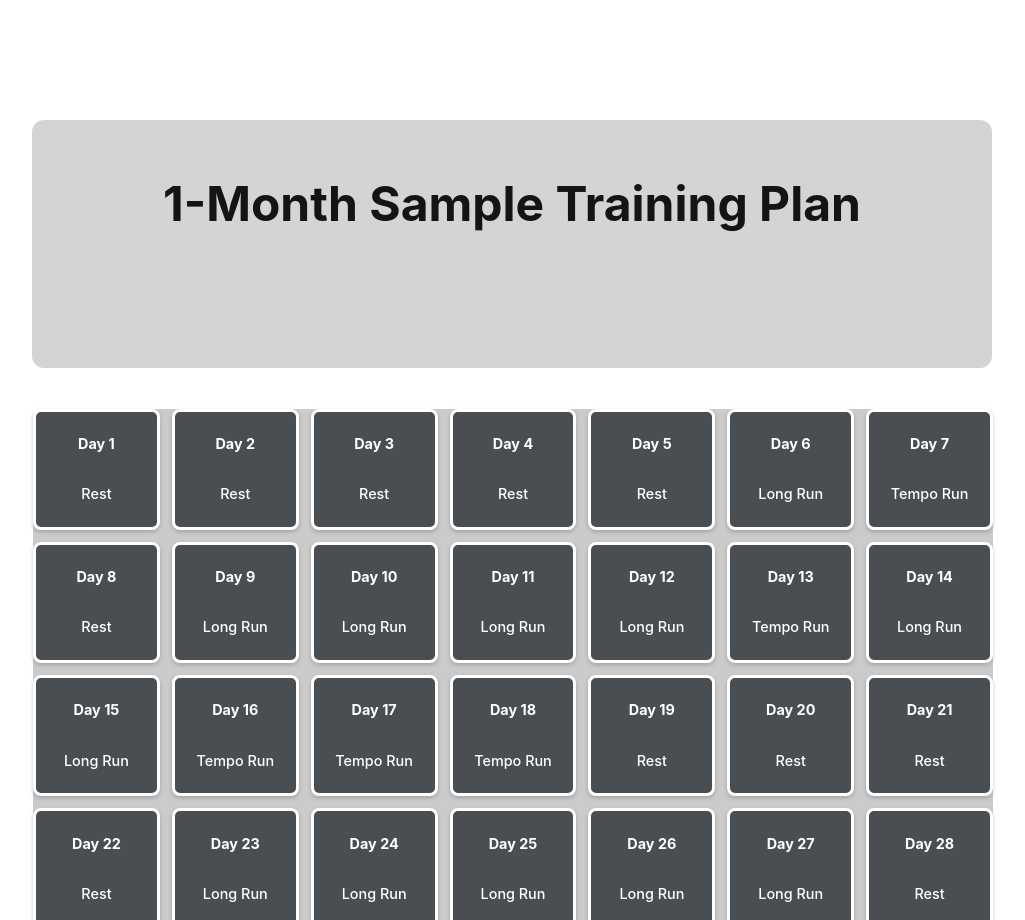
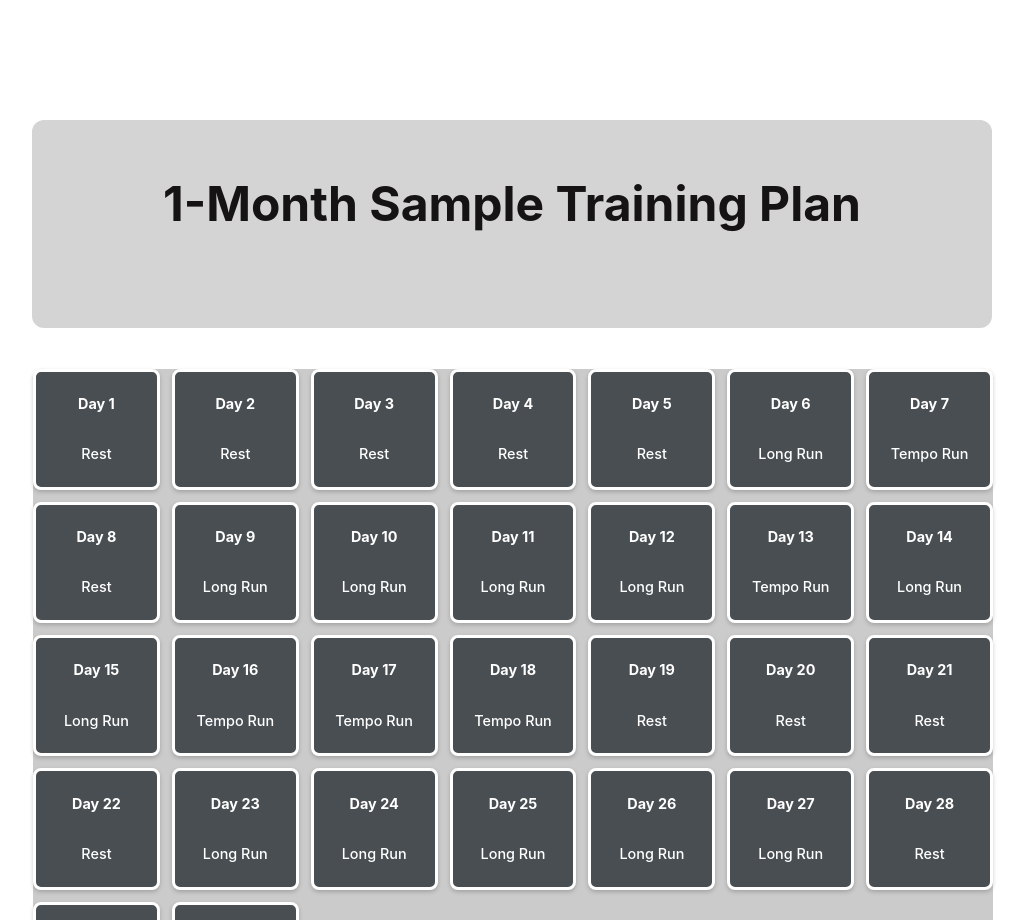
Before and after one commit to tulloch022/marathoner, a React (Vite) app: page / in a window 1280 px wide. Shown: the part 1680-2600 px from the top of the page, without its empty margins (128-1153 px from the left). Built offline with nearby package versions, Linux system fonts and the light colour scheme.

Commit message:
resized calendar heading

```diff
--- a/src/index.css
+++ b/src/index.css
@@ -351,7 +351,7 @@ h1, p {
   background-color: rgb(212, 212, 212);
   border-radius: 12px;
   color: rgb(21, 19, 19);
-  padding-bottom: 10vh;
+  padding-bottom: 5vh;
 }
 
 /* Responsiveness for Smaller Screens */
```
